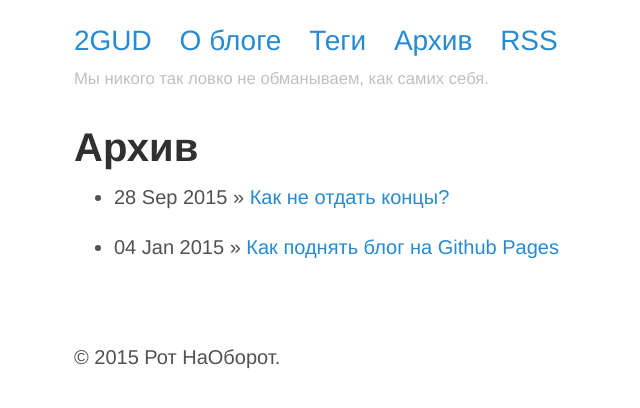
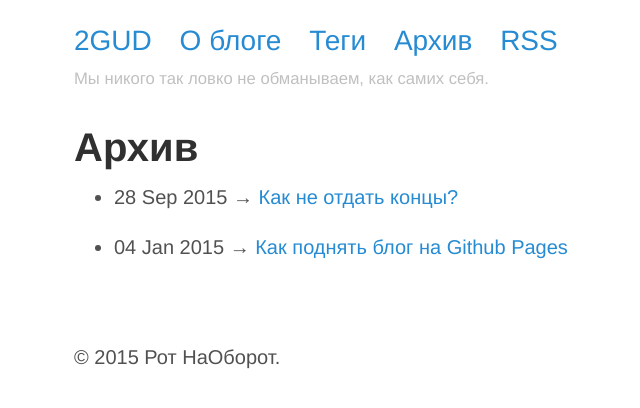
Before and after one commit to gitter-badger/2gud.github.io, a Jekyll site: the page built from arhiv.md, in a window 1280 px wide. Shown: the top 408 px of the page, without its empty margins (206-846 px from the left). Built offline with Jekyll 4.4.1, drawn with Linux system fonts in a browser that asks for light colours; nearby versions of some CDN libraries.

Commit message:
Added changes

```diff
--- a/arhiv.md
+++ b/arhiv.md
@@ -4,5 +4,5 @@ title: Архив
 ---
 
 {% for post in site.posts %}
-  * {{ post.date | date_to_string }} &raquo; [ {{ post.title }} ]({{ post.url }})
+  * {{ post.date | date_to_string }} &#8594; [ {{ post.title }} ]({{ post.url }})
 {% endfor %}
```
